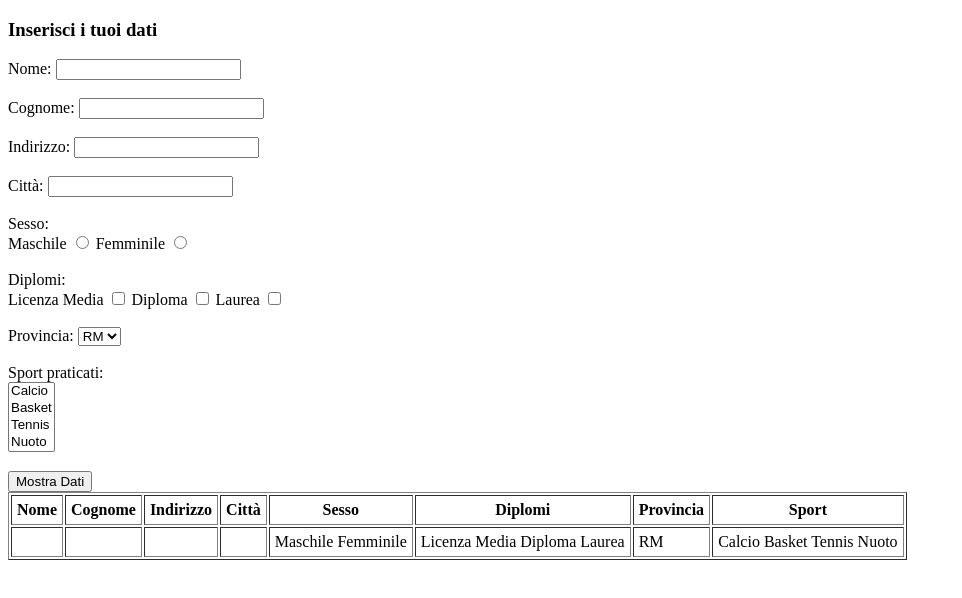
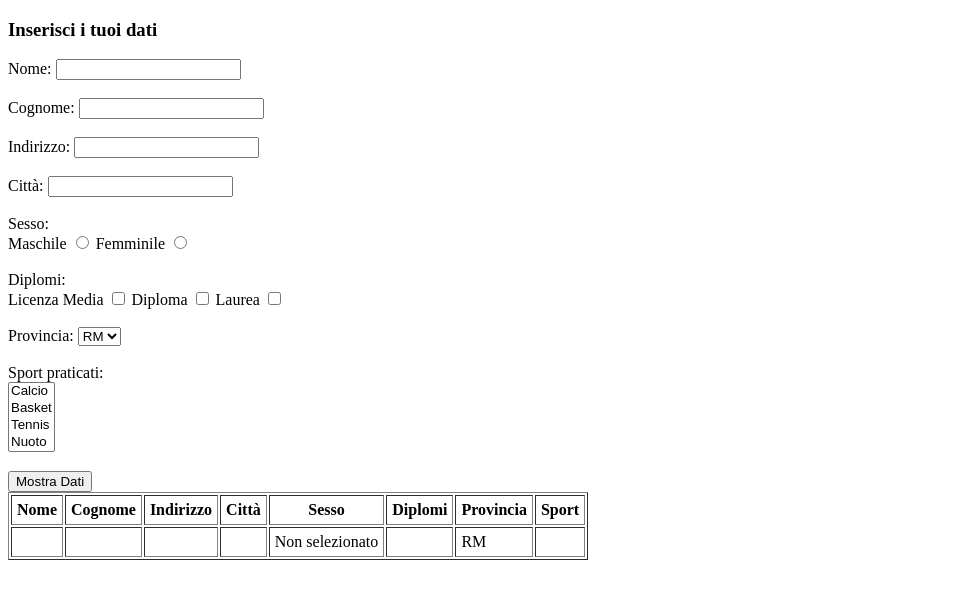
Before and after one commit to m-flor0/TPS, a plain HTML site: page anagrafica2.html in a window 1280 px wide. Both pictures are taken after a click on the button "Mostra Dati". Shown: the whole page, without its empty margins (0-962 px from the left). Drawn offline with Linux system fonts and the light colour scheme.

Commit message:
Update anagrafica2.html

```diff
--- a/anagrafica2.html
+++ b/anagrafica2.html
@@ -14,13 +14,13 @@ Indirizzo: <input type="text" id="indirizzo"><br><br>
 Città: <input type="text" id="citta"><br><br>
 
 Sesso:<br>
-Maschile <input type="radio" name="sesso" id="maschile" value="Maschile">
-Femminile <input type="radio" name="sesso" id="femminile" value="Femminile"><br><br>
+Maschile <input type="radio" name="sesso" value="Maschile">
+Femminile <input type="radio" name="sesso" value="Femminile"><br><br>
 
 Diplomi:<br>
-Licenza Media <input type="checkbox" id="licenza" value="Licenza Media">
-Diploma <input type="checkbox" id="diploma" value="Diploma">
-Laurea <input type="checkbox" id="laurea" value="Laurea"><br><br>
+Licenza Media <input type="checkbox" class="diploma" value="Licenza Media">
+Diploma <input type="checkbox" class="diploma" value="Diploma">
+Laurea <input type="checkbox" class="diploma" value="Laurea"><br><br>
 
 Provincia:
 <select id="provincia">
@@ -32,10 +32,10 @@ Provincia:
 
 Sport praticati:<br>
 <select id="sport" multiple size="4">
-    <option id="calcio" value="Calcio">Calcio</option>
-    <option id="basket" value="Basket">Basket</option>
-    <option id="tennis" value="Tennis">Tennis</option>
-    <option id="nuoto" value="Nuoto">Nuoto</option>
+    <option value="Calcio">Calcio</option>
+    <option value="Basket">Basket</option>
+    <option value="Tennis">Tennis</option>
+    <option value="Nuoto">Nuoto</option>
 </select><br><br>
 
 <input type="button" value="Mostra Dati" onclick="mostraDati()">
@@ -44,22 +44,47 @@ Sport praticati:<br>
 
 <script>
 function mostraDati() {
+
     let nome = document.getElementById("nome").value;
     let cognome = document.getElementById("cognome").value;
     let indirizzo = document.getElementById("indirizzo").value;
     let citta = document.getElementById("citta").value;
 
-    let sesso = document.getElementById("maschile").value + " " + document.getElementById("femminile").value;
-    let diplomi = document.getElementById("licenza").value + " " + document.getElementById("diploma").value + " " + document.getElementById("laurea").value;
+    // SESSO
+    let sesso = document.querySelector('input[name="sesso"]:checked');
+    sesso = sesso ? sesso.value : "Non selezionato";
+
+    // DIPLOMI (senza for)
+    let d1 = document.querySelector('.diploma[value="Licenza Media"]').checked ? "Licenza Media " : "";
+    let d2 = document.querySelector('.diploma[value="Diploma"]').checked ? "Diploma " : "";
+    let d3 = document.querySelector('.diploma[value="Laurea"]').checked ? "Laurea " : "";
+    let diplomi = (d1 + d2 + d3).trim();
+
+    // PROVINCIA
     let provincia = document.getElementById("provincia").value;
-    let sport = document.getElementById("calcio").value + " " + document.getElementById("basket").value + " " + document.getElementById("tennis").value + " " + document.getElementById("nuoto").value;
 
-    let tabella = "<table border='1' cellpadding='5'>" +
-                  "<tr><th>Nome</th><th>Cognome</th><th>Indirizzo</th><th>Città</th>" +
-                  "<th>Sesso</th><th>Diplomi</th><th>Provincia</th><th>Sport</th></tr>" +
-                  "<tr><td>" + nome + "</td><td>" + cognome + "</td><td>" + indirizzo + "</td><td>" + citta + "</td>" +
-                  "<td>" + sesso + "</td><td>" + diplomi + "</td><td>" + provincia + "</td><td>" + sport + "</td></tr>" +
-                  "</table>";
+    // SPORT (senza for)
+    let s1 = document.querySelector('#sport option[value="Calcio"]').selected ? "Calcio " : "";
+    let s2 = document.querySelector('#sport option[value="Basket"]').selected ? "Basket " : "";
+    let s3 = document.querySelector('#sport option[value="Tennis"]').selected ? "Tennis " : "";
+    let s4 = document.querySelector('#sport option[value="Nuoto"]').selected ? "Nuoto " : "";
+    let sport = (s1 + s2 + s3 + s4).trim();
+
+    // CREAZIONE TABELLA
+    let tabella =
+        "<table border='1' cellpadding='5'>" +
+        "<tr><th>Nome</th><th>Cognome</th><th>Indirizzo</th><th>Città</th>" +
+        "<th>Sesso</th><th>Diplomi</th><th>Provincia</th><th>Sport</th></tr>" +
+
+        "<tr><td>" + nome +
+        "</td><td>" + cognome +
+        "</td><td>" + indirizzo +
+        "</td><td>" + citta +
+        "</td><td>" + sesso +
+        "</td><td>" + diplomi +
+        "</td><td>" + provincia +
+        "</td><td>" + sport +
+        "</td></tr></table>";
 
     document.getElementById("risultato").innerHTML = tabella;
 }
```
